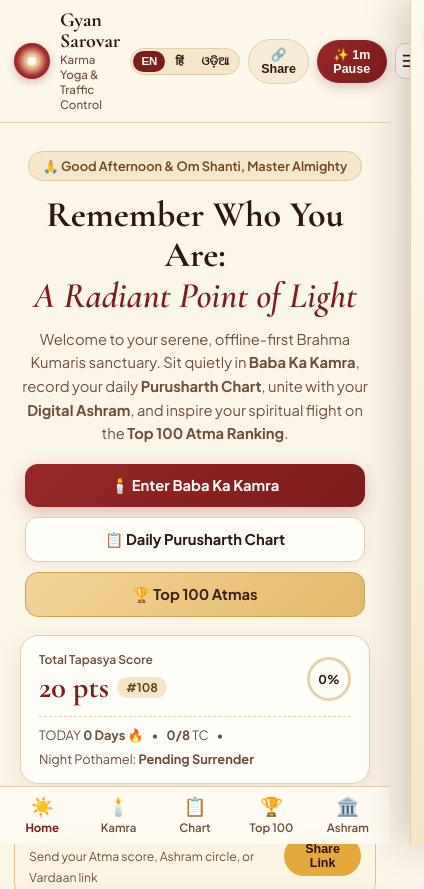
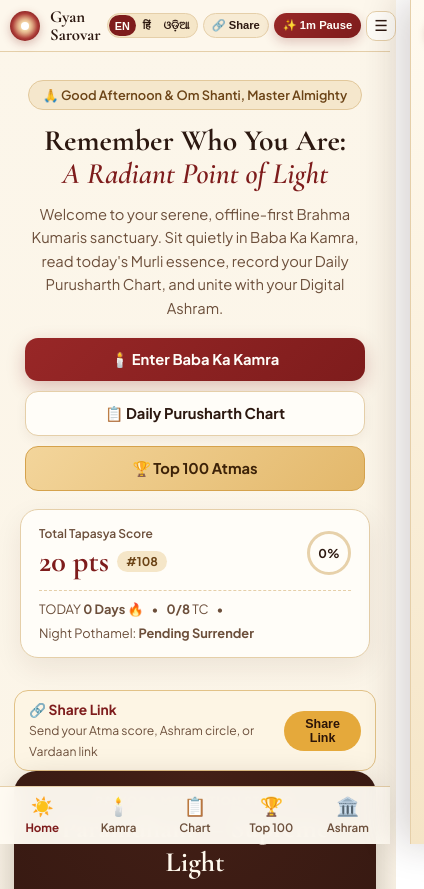
Before and after one commit to shreejeetabhishek/Gyan-Sarovar-Digital-Ashram-, a plain HTML site: page index.html in a window 390 px wide. Shown: the top 889 px of the page, 424 px wide, since content can reach past the window. Drawn offline with nearby package versions, Linux system fonts and the light colour scheme.

Commit message:
Add files via upload

```diff
--- a/app.js
+++ b/app.js
@@ -716,6 +716,17 @@
     setTxt("hm-eyebrow", t.hmEyebrow);
     setTxt("hm-title", t.hmTitle);
     setTxt("hm-open-journal", t.hmNotebook);
+    setTxt("hero-greeting-pill", t.greeting);
+    setTxt("hero-title-top", t.heroTitleTop);
+    setTxt("hero-title-accent", t.heroTitleAccent);
+    setTxt("hero-desc-p", t.heroDesc);
+    setTxt("cta-kamra-btn", t.btnKamra);
+    setTxt("cta-chart-btn", t.btnChart);
+    setTxt("cta-top100-btn", t.btnTop100);
+    setTxt("lbl-total-tapasya", t.totalTapasya);
+    setTxt("lbl-share-title", t.shareTitle);
+    setTxt("lbl-share-sub", t.shareSub);
+    setTxt("home-share-btn", t.shareBtn);
 
     const cards = window.BK_MURLI_TRILINGUAL || [];
     if (cards.length) {
--- a/index.html
+++ b/index.html
@@ -102,25 +102,22 @@
     <!-- ==================== TAB 1: HOME ==================== -->
     <section class="tab-view active" id="view-home">
       <div class="hero-sanctuary">
-        <div class="greeting-pill">🙏 Good Afternoon &amp; Om Shanti, Master Almighty</div>
-        <h1 class="hero-title">
-          Remember Who You Are:
-          <span class="hero-accent">A Radiant Point of Light</span>
-        </h1>
-        <p class="hero-desc">
+        <div class="greeting-pill" id="hero-greeting-pill">🙏 Good Afternoon &amp; Om Shanti, Master Almighty</div>
+        <h1 class="hero-title" id="hero-main-title"><span id="hero-title-top">Remember Who You Are:</span><span class="hero-accent" id="hero-title-accent">A Radiant Point of Light</span></h1>
+        <p class="hero-desc" id="hero-desc-p">
           Welcome to your serene, offline-first Brahma Kumaris sanctuary. Sit quietly in <strong>Baba Ka Kamra</strong>, record your daily <strong>Purusharth Chart</strong>, unite with your <strong>Digital Ashram</strong>, and inspire your spiritual flight on the <strong>Top 100 Atma Ranking</strong>.
         </p>
 
         <div class="hero-cta-stack">
-          <button type="button" class="btn-ruby-lg" data-jump="kamra">🕯️ Enter Baba Ka Kamra</button>
-          <button type="button" class="btn-cream-lg" data-jump="chart">📋 Daily Purusharth Chart</button>
-          <button type="button" class="btn-gold-lg" data-jump="rankings">🏆 Top 100 Atmas</button>
+          <button type="button" class="btn-ruby-lg" data-jump="kamra" id="cta-kamra-btn">🕯️ Enter Baba Ka Kamra</button>
+          <button type="button" class="btn-cream-lg" data-jump="chart" id="cta-chart-btn">📋 Daily Purusharth Chart</button>
+          <button type="button" class="btn-gold-lg" data-jump="rankings" id="cta-top100-btn">🏆 Top 100 Atmas</button>
         </div>
 
         <div class="tapasya-summary-card">
           <div class="tapasya-top-row">
             <div>
-              <div class="eyebrow-muted">Total Tapasya Score</div>
+              <div class="eyebrow-muted" id="lbl-total-tapasya">Total Tapasya Score</div>
               <div class="tapasya-score-line">
                 <span class="tapasya-big-num" id="home-total-pts">20 pts</span>
                 <span class="rank-chip" id="home-rank-chip">#108</span>
@@ -141,8 +138,8 @@
 
         <div class="share-quick-bar">
           <div>
-            <strong>🔗 Share Link</strong>
-            <span>Send your Atma score, Ashram circle, or Vardaan link</span>
+            <strong id="lbl-share-title">🔗 Share Link</strong>
+            <span id="lbl-share-sub">Send your Atma score, Ashram circle, or Vardaan link</span>
           </div>
           <button type="button" class="btn-amber-sm" id="home-share-btn">Share Link</button>
         </div>
--- a/styles.css
+++ b/styles.css
@@ -1335,3 +1335,49 @@ input[type="text"], input[type="date"], select, textarea {
   font-weight: 600;
   color: #5c3610;
 }
+
+
+@media (max-width: 560px) {
+  .header-inner {
+    padding: 8px 10px;
+    gap: 6px;
+  }
+  .shiv-emblem {
+    width: 30px;
+    height: 30px;
+  }
+  .brand-name {
+    font-size: 1.05rem;
+  }
+  .brand-tagline {
+    display: none;
+  }
+  .header-actions {
+    gap: 5px;
+    flex-shrink: 0;
+  }
+  .lang-toggle-group {
+    padding: 1px;
+    gap: 1px;
+  }
+  .lang-pill {
+    padding: 4px 6px;
+    font-size: 0.68rem;
+  }
+  .btn-cream-sm {
+    padding: 5px 8px;
+    font-size: 0.7rem;
+  }
+  .btn-ruby-pill {
+    padding: 6px 9px;
+    font-size: 0.7rem;
+  }
+  .icon-menu-btn {
+    width: 30px;
+    height: 30px;
+    font-size: 0.95rem;
+  }
+  .hero-title {
+    font-size: 1.85rem;
+  }
+}
--- a/sw.js
+++ b/sw.js
@@ -1,4 +1,4 @@
-const CACHE_NAME = "gyan-sarovar-sanctuary-v7";
+const CACHE_NAME = "gyan-sarovar-sanctuary-v8";
 const ASSETS = [
   "./",
   "./index.html",
```
